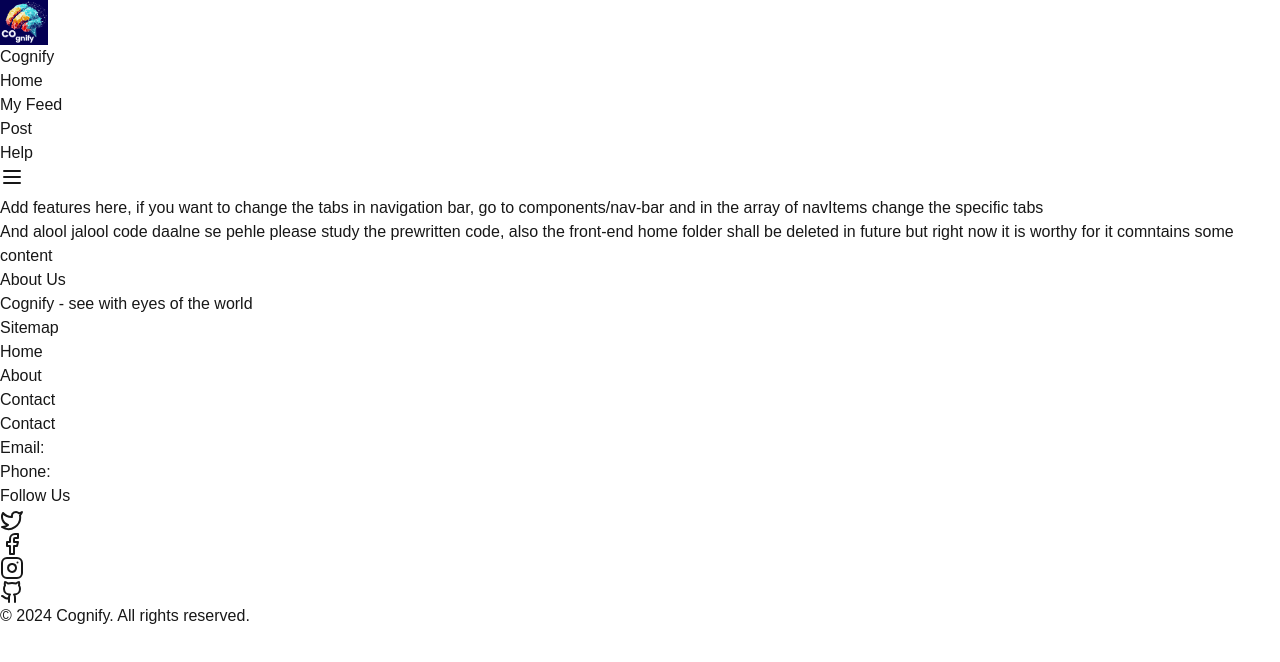
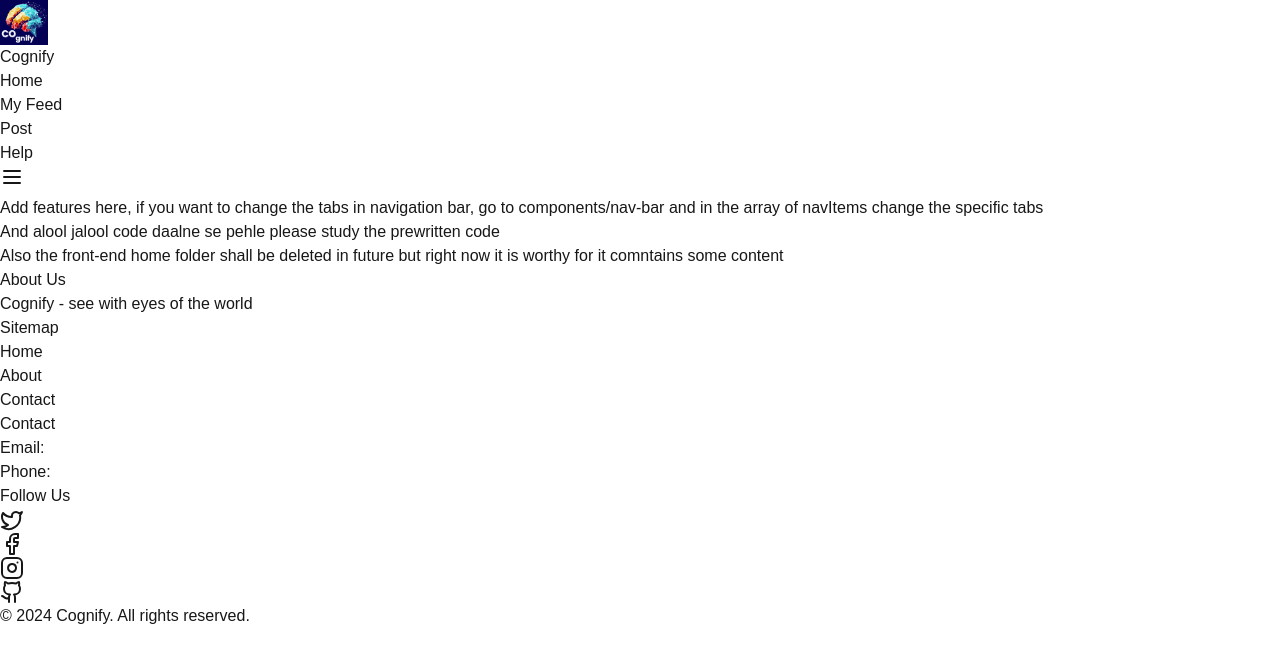
Before and after one commit to Abhipsit16/Cognify, a Next.js app: page / in a window 1280 px wide. Shown: the top 662 px of the page. Built offline with nearby package versions, Linux system fonts and the light colour scheme.

Commit message:
Added navbar and footer

```diff
--- a/src/app/page.tsx
+++ b/src/app/page.tsx
@@ -3,7 +3,7 @@ export default function Home() {
   return (
     <div className="grid grid-rows-[20px_1fr_20px] items-center justify-items-center min-h-screen p-8 pb-20 gap-16 sm:p-20 font-[family-name:var(--font-geist-sans)]">
       Add features here, if you want to change the tabs in navigation bar, go to components/nav-bar and in the array of navItems change the specific tabs<br/>
-      And alool jalool code daalne se pehle please study the prewritten code, also the front-end home folder shall be deleted in future but right now it is worthy for it comntains some content
+      And alool jalool code daalne se pehle please study the prewritten code<br/>Also the front-end home folder shall be deleted in future but right now it is worthy for it comntains some content
     </div>
   );
 }
```
